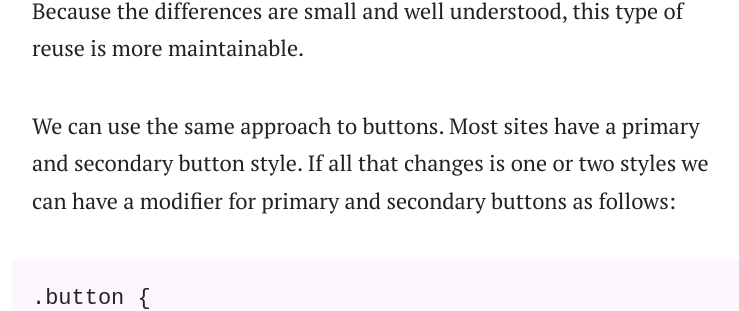
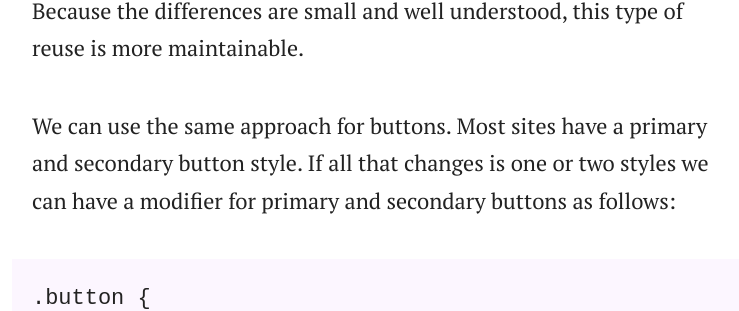
Before and after one commit to adamsilver/maintainablecss.com-jekyll, a Jekyll site: the page built from _chapters/08-modifiers.md, in a window 1280 px wide and 900 px high, scrolled down 1306 px. Shown: the part 149-460 px from the top of the window, without its empty margins (258-997 px from the left). Built offline with Jekyll 4.4.1, drawn with Linux system fonts in a browser that asks for light colours.

Commit message:
Tweak copy

```diff
--- a/_chapters/08-modifiers.md
+++ b/_chapters/08-modifiers.md
@@ -36,7 +36,7 @@ The CSS would be:
 
 Because the differences are small and well understood, this type of reuse is more maintainable.
 
-We can use the same approach to buttons. Most sites have a primary and secondary button style. If all that changes is one or two styles we can have a modifier for primary and secondary buttons as follows:
+We can use the same approach for buttons. Most sites have a primary and secondary button style. If all that changes is one or two styles we can have a modifier for primary and secondary buttons as follows:
 
 	.button {
 	  padding: 20px;
```
Also changed, not shown: _chapters/06-modules.md (+1 -1 lines).
